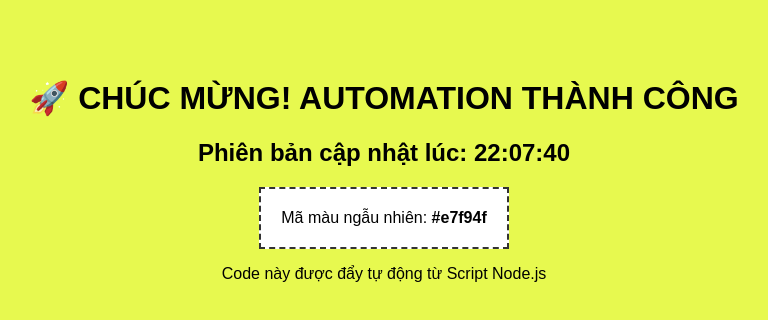
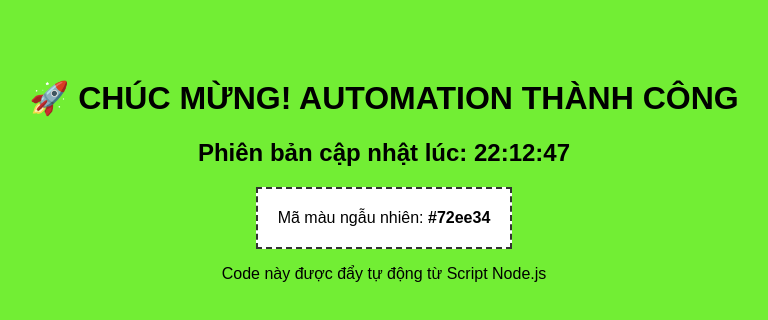
Before and after one commit to minhhuy230301/coolify-demo-html, a plain HTML site: page index.html in a window 1280 px wide. Shown: the whole page, without its empty margins (256-1024 px from the left). Drawn offline with Linux system fonts and the light colour scheme.

Commit message:
Auto-update at 22:12:47

```diff
--- a/index.html
+++ b/index.html
@@ -1,11 +1,11 @@
 
     <!DOCTYPE html>
     <html>
-      <body style="background-color: #e7f94f; font-family: sans-serif; text-align: center; padding-top: 50px; transition: 0.5s;">
+      <body style="background-color: #72ee34; font-family: sans-serif; text-align: center; padding-top: 50px; transition: 0.5s;">
         <h1>🚀 CHÚC MỪNG! AUTOMATION THÀNH CÔNG</h1>
-        <h2>Phiên bản cập nhật lúc: 22:07:40</h2>
+        <h2>Phiên bản cập nhật lúc: 22:12:47</h2>
         <div style="border: 2px dashed #333; padding: 20px; display: inline-block; background: white;">
-           Mã màu ngẫu nhiên: <strong>#e7f94f</strong>
+           Mã màu ngẫu nhiên: <strong>#72ee34</strong>
         </div>
         <p>Code này được đẩy tự động từ Script Node.js</p>
       </body>
```
